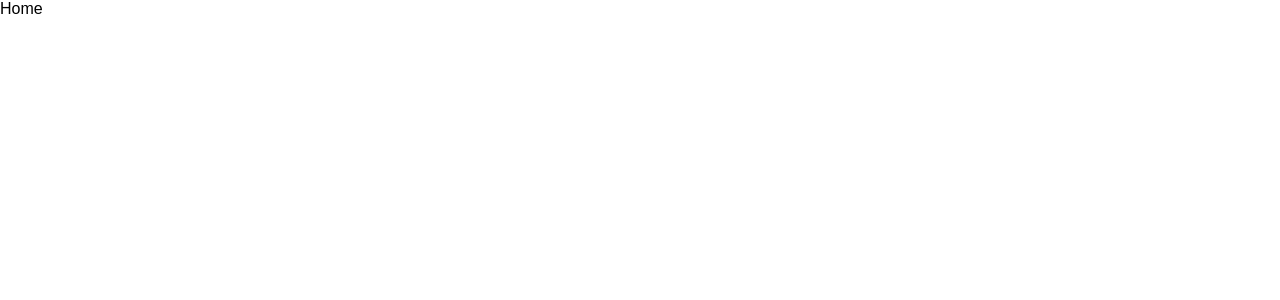
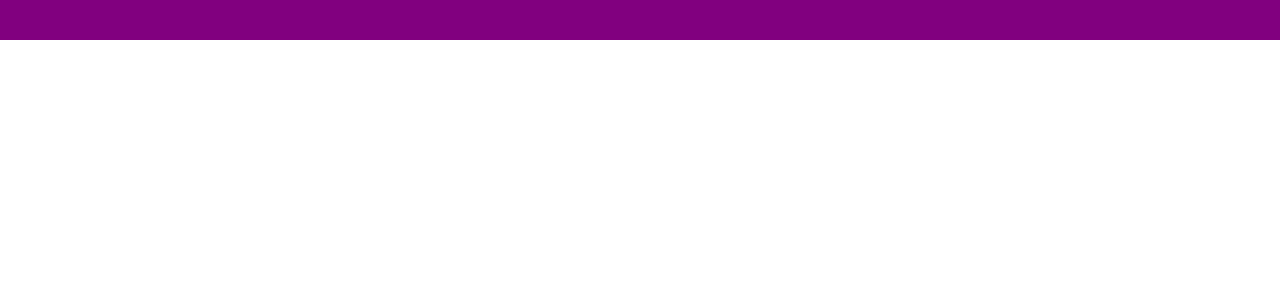
Before and after one commit to solikhov07/todolist-requests, a React (Create React App) app: page / in a window 1280 px wide. Shown: the top 300 px of the page. Built offline with nearby package versions, Linux system fonts and the light colour scheme.

Commit message:
added header to home page

```diff
--- a/src/routes/home/Home.jsx
+++ b/src/routes/home/Home.jsx
@@ -1,9 +1,10 @@
 import React from 'react'
+import Header from '../../components/header/Header'
 import c from './Home.module.css'
 const Home = () => {
     return (
         <div>
-            Home
+        <Header/>
         </div>
     )
 }
```
